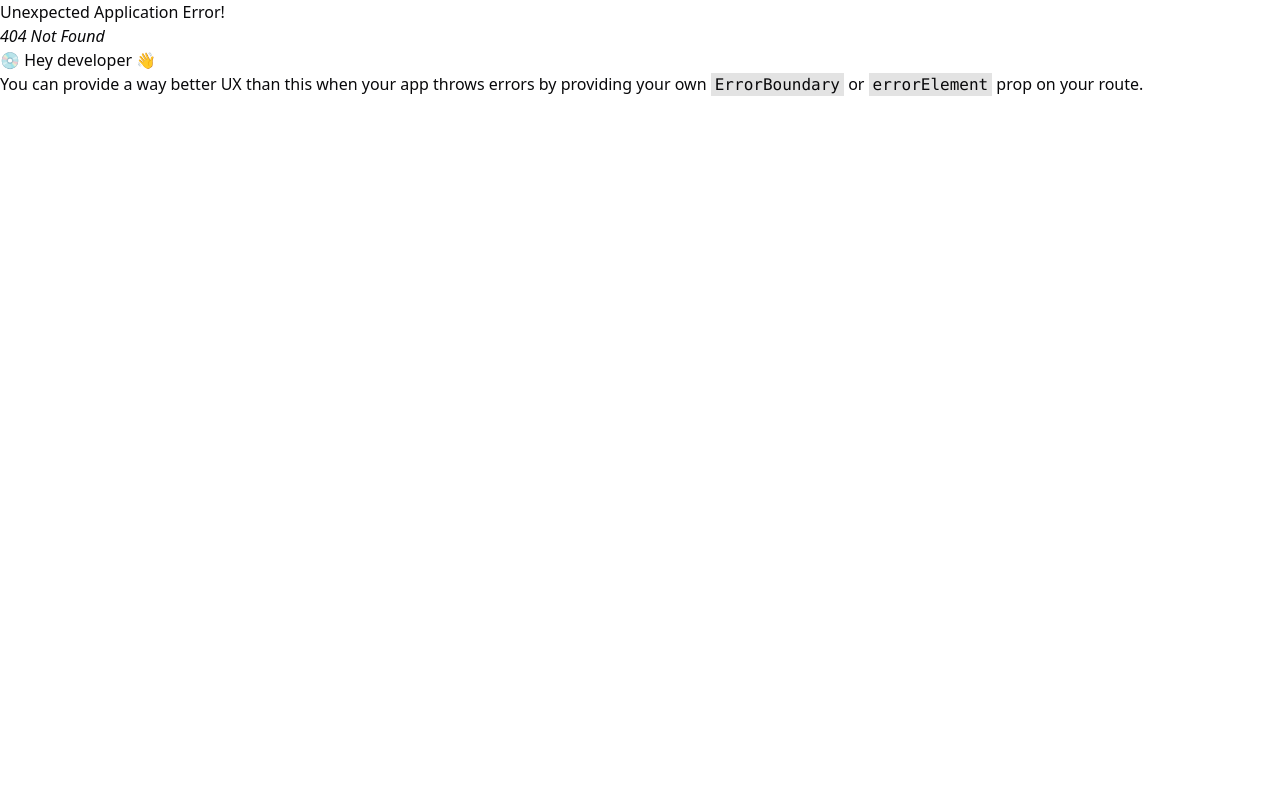
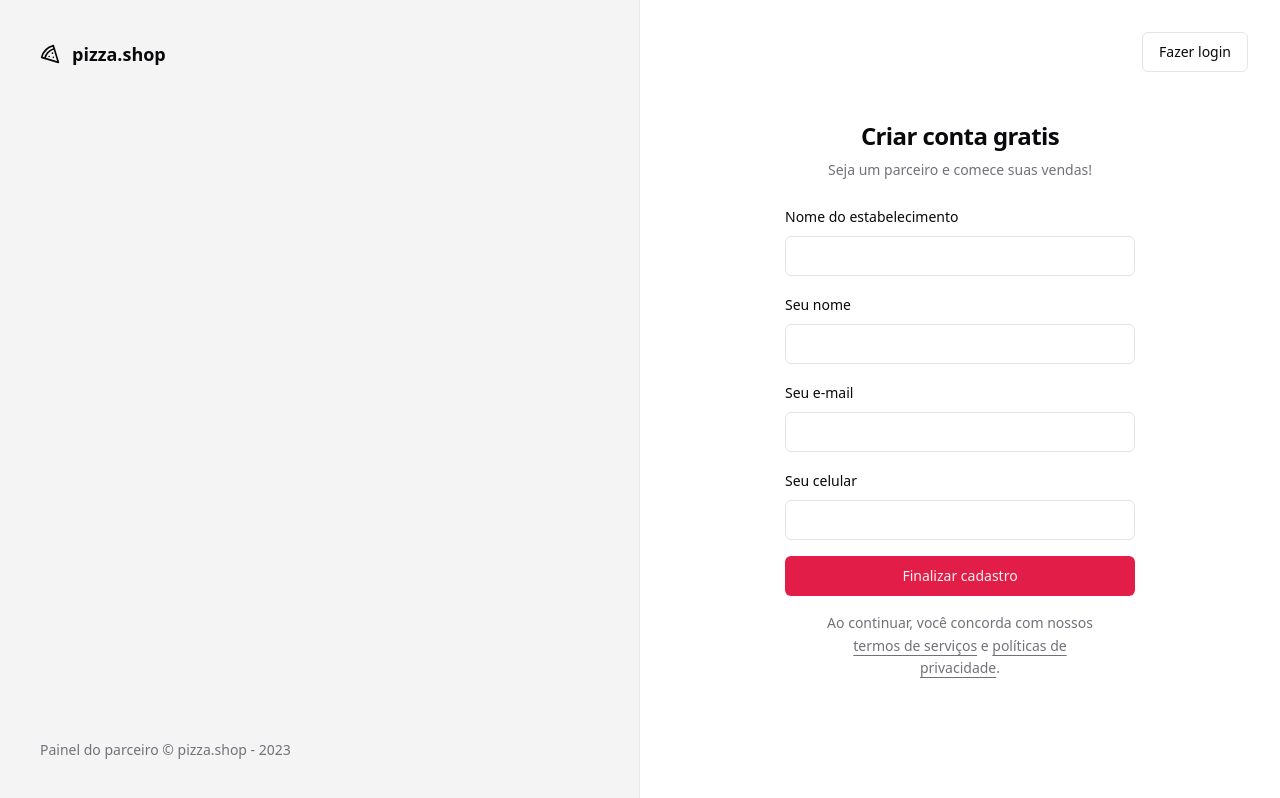
Before and after one commit to VNatario/pizzashop-web, a React (Vite) app: page /sign-up in a window 1280 px wide. Before the commit this address had no page. Built offline with nearby package versions, Linux system fonts and the light colour scheme.

Commit message:
feat: restaurant registration

```diff
--- a/src/pages/auth/sign-in.tsx
+++ b/src/pages/auth/sign-in.tsx
@@ -1,5 +1,6 @@
 import { Helmet } from 'react-helmet-async'
 import { useForm } from 'react-hook-form'
+import { Link } from 'react-router-dom'
 import { toast } from 'sonner'
 import { z } from 'zod'
 
@@ -39,6 +40,10 @@
     <>
       <Helmet title="Login" />
       <div className="p-8">
+        {/* asChild => pega todas as props (estilos) do botão e passa para o link */}
+        <Button asChild className="absolute right-8 top-8" variant="outline">
+          <Link to="/sign-up">Novo parceiro</Link>
+        </Button>
         <div className="flex w-[350px] flex-col justify-center gap-6">
           <div className="flex flex-col gap-2 text-center">
             <h1 className="text-2xl font-semibold tracking-tight">
--- /dev/null
+++ b/src/pages/auth/sign-up.tsx
@@ -0,0 +1,107 @@
+import { Helmet } from 'react-helmet-async'
+import { useForm } from 'react-hook-form'
+import { Link, useNavigate } from 'react-router-dom'
+import { toast } from 'sonner'
+import { z } from 'zod'
+
+import { Button } from '@/components/ui/button'
+import { Input } from '@/components/ui/input'
+import { Label } from '@/components/ui/label'
+
+const signUpForm = z.object({
+  restaurantName: z.string(),
+  managerName: z.string(),
+  email: z.string().email(),
+  phone: z.string(),
+})
+
+type SignUpForm = z.infer<typeof signUpForm>
+
+export function SignUp() {
+  const navigate = useNavigate()
+
+  const {
+    register,
+    handleSubmit,
+    formState: { isSubmitting },
+  } = useForm<SignUpForm>()
+
+  async function handleSigUp(data: SignUpForm) {
+    try {
+      console.log(data)
+      await new Promise((resolve) => setTimeout(resolve, 2000))
+
+      toast.success('Restaurante cadastrado com sucesso!', {
+        action: {
+          label: 'Login',
+          onClick: () => navigate('/sign-in'),
+        },
+      })
+    } catch {
+      toast.error('Erro ao cadastrar restaurante.')
+    }
+  }
+
+  return (
+    <>
+      <Helmet title="Cadastro" />
+      <div className="p-8">
+        <Button asChild className="absolute right-8 top-8" variant="outline">
+          <Link to="/sign-in">Fazer login</Link>
+        </Button>
+        <div className="flex w-[350px] flex-col justify-center gap-6">
+          <div className="flex flex-col gap-2 text-center">
+            <h1 className="text-2xl font-semibold tracking-tight">
+              Criar conta gratis
+            </h1>
+            <p className="text-sm text-muted-foreground">
+              Seja um parceiro e comece suas vendas!
+            </p>
+          </div>
+
+          <form className="space-y-4" onSubmit={handleSubmit(handleSigUp)}>
+            <div className="space-y-2">
+              <Label htmlFor="restaurantName">Nome do estabelecimento</Label>
+              <Input
+                id="restaurantName"
+                type="text"
+                {...register('restaurantName')}
+              />
+            </div>
+            <div className="space-y-2">
+              <Label htmlFor="managerName">Seu nome</Label>
+              <Input
+                id="managerName"
+                type="text"
+                {...register('managerName')}
+              />
+            </div>
+            <div className="space-y-2">
+              <Label htmlFor="email">Seu e-mail</Label>
+              <Input id="email" type="email" {...register('email')} />
+            </div>
+            <div className="space-y-2">
+              <Label htmlFor="phone">Seu celular</Label>
+              <Input id="phone" type="tel" {...register('phone')} />
+            </div>
+            <Button className="w-full" type="submit" disabled={isSubmitting}>
+              Finalizar cadastro
+            </Button>
+
+            <p className="px-7 text-center text-sm leading-relaxed text-muted-foreground">
+              Ao continuar, você concorda com nossos{' '}
+              <a href="" className="underline underline-offset-4">
+                termos de serviços
+              </a>{' '}
+              e{' '}
+              <a href="" className="underline underline-offset-4">
+                políticas de privacidade
+              </a>
+              .
+            </p>
+          </form>
+        </div>
+      </div>
+    </>
+  )
+}
--- a/src/pages/layouts/auth.tsx
+++ b/src/pages/layouts/auth.tsx
@@ -15,7 +15,7 @@
         </footer>
       </div>
 
-      <div className="flex flex-col items-center justify-center">
+      <div className="relative flex flex-col items-center justify-center">
         <Outlet />
       </div>
     </div>
```
Also changed, not shown: src/routes.tsx (+5 -11 lines).
